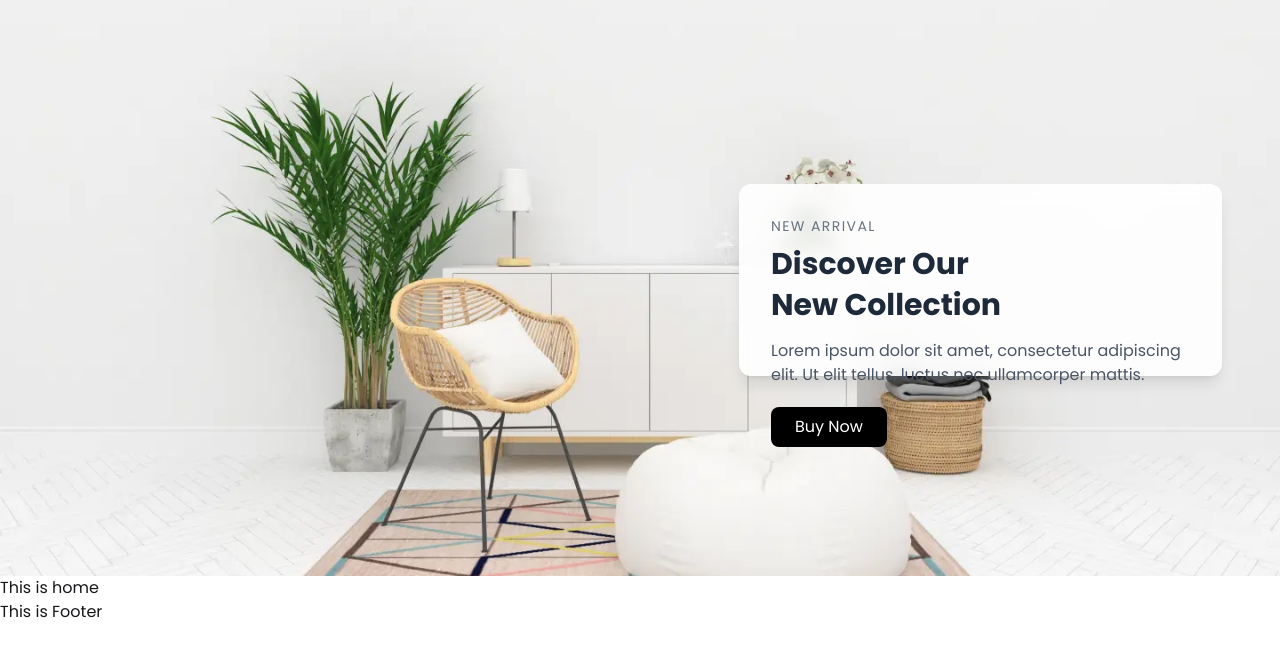
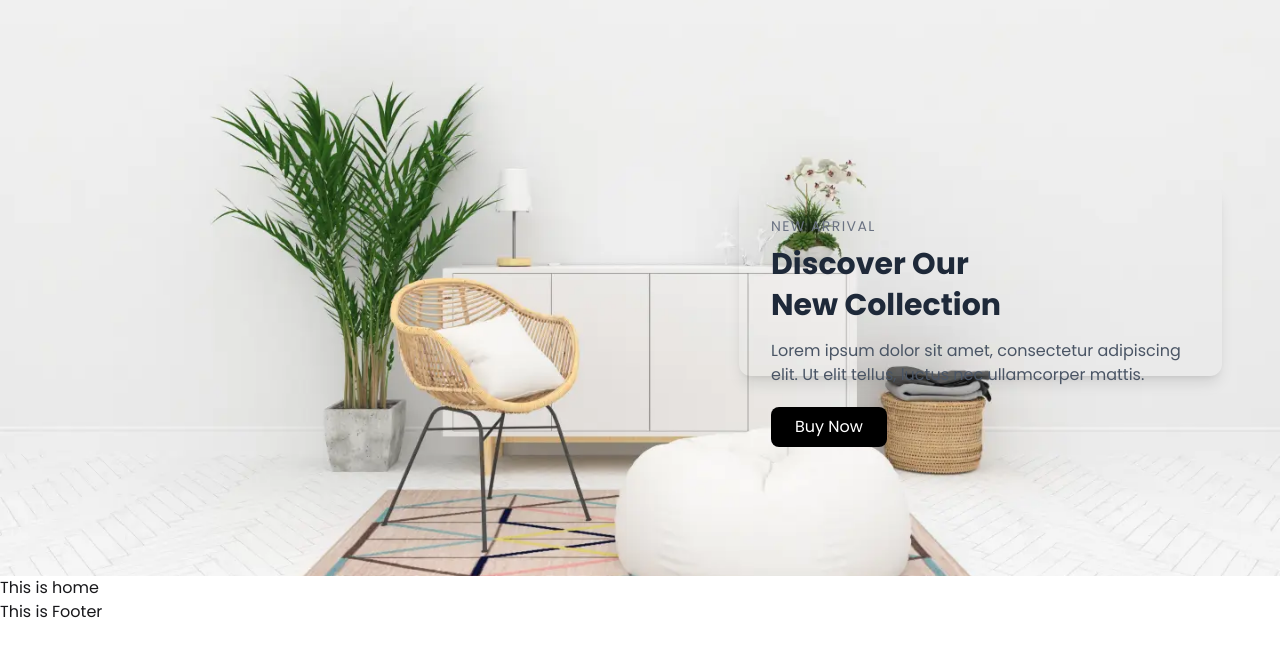
Before and after one commit to touhidtamim/Furniro, a React (Vite) app: page / in a window 1280 px wide. Shown: the part 144-800 px from the top of the page. Built offline with nearby package versions, Linux system fonts and the light colour scheme.

Commit message:
working on banner

```diff
--- a/src/Components/Home/Banner.jsx
+++ b/src/Components/Home/Banner.jsx
@@ -13,7 +13,7 @@ const Banner = () => {
 
       {/* Content Box */}
       <div
-        className="absolute bg-white/90 backdrop-blur-sm text-gray-800 p-8 rounded-xl shadow-lg"
+        className="absolute  text-gray-800 p-8 rounded-xl shadow-lg"
         style={{
           left: "739px",
           right: "58px",
```
